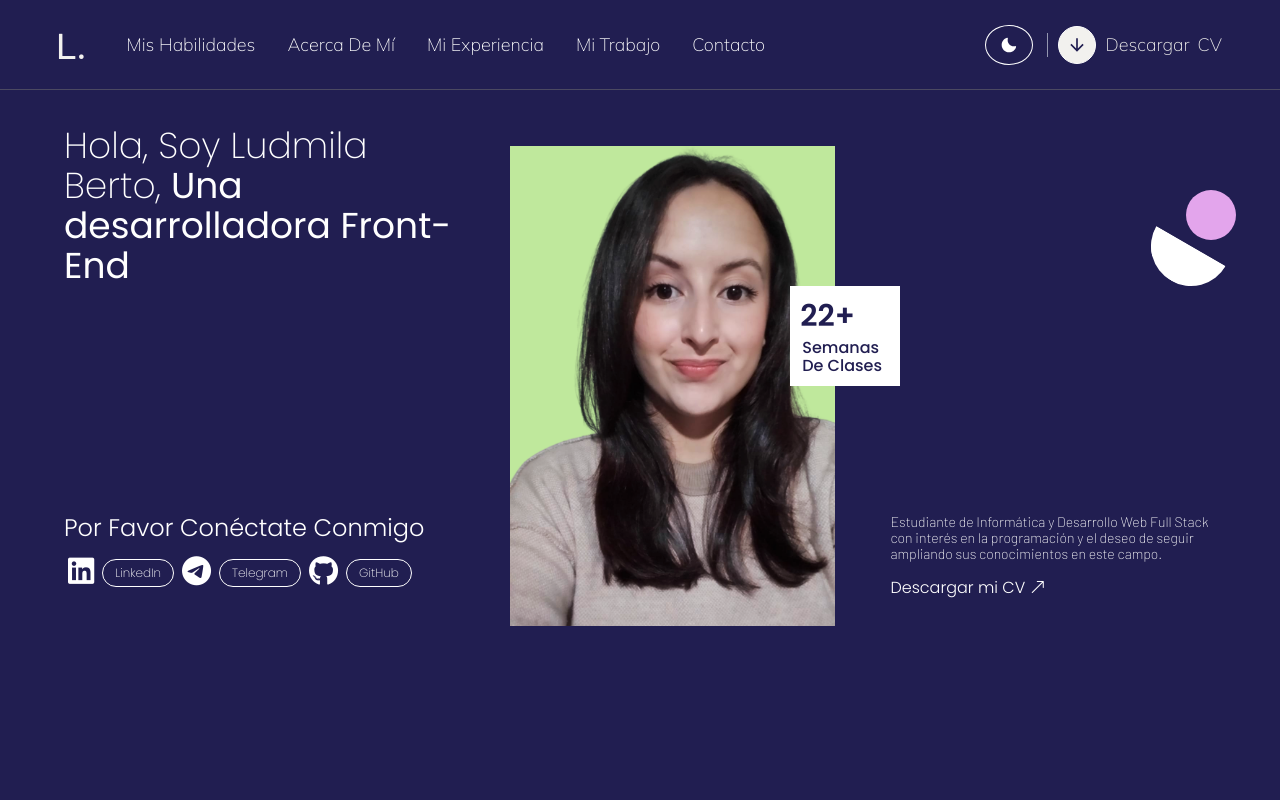
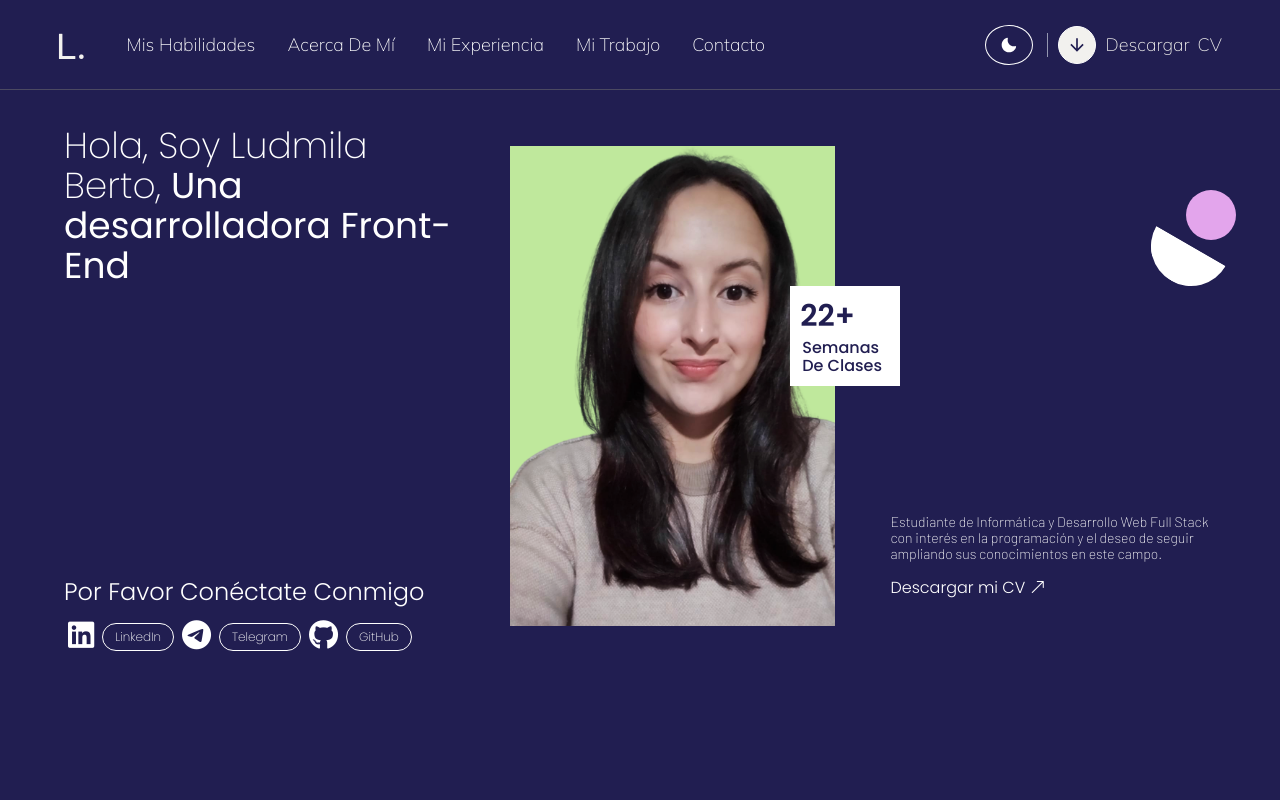
Before and after one commit to LudmilaBerto/TrabajoFinal-2, a React (Vite) app in the folder trabajoFinalDos/: page / in a window 1280 px wide. Shown: the top 800 px of the page. Built offline with nearby package versions, Linux system fonts and the light colour scheme.

Commit message:
Modifique el paddingB de la linea 34 del componente Hero. Finalizo con esto el proyecto.

```diff
--- a/trabajoFinalDos/src/Components/Hero/Hero.jsx
+++ b/trabajoFinalDos/src/Components/Hero/Hero.jsx
@@ -31,7 +31,7 @@ const Hero = () => {
           fontWeight='200'
           fontSize={{base:"xl", sm:"2xl",md:"null", lg:"null", xl:"4xl"}}
           pt='9'
-          pb={{base:"28", sm:"null", md:"40", lg:"36",xl:"56"}}
+          pb={{base:"28", sm:"null", md:"40", lg:"36",xl:"72"}}
           lineHeight={{base:"7", sm:"10"}}
 
 
```
